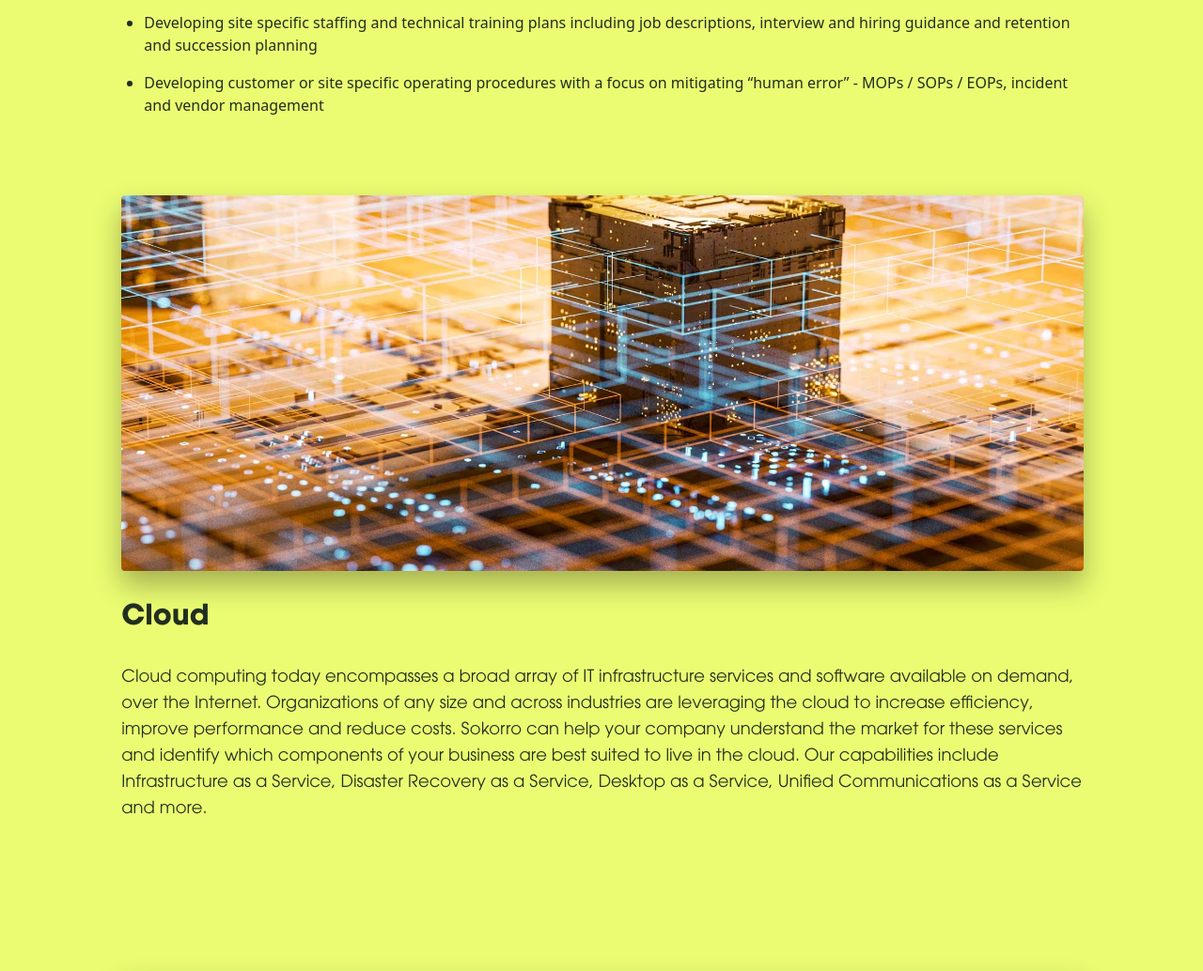
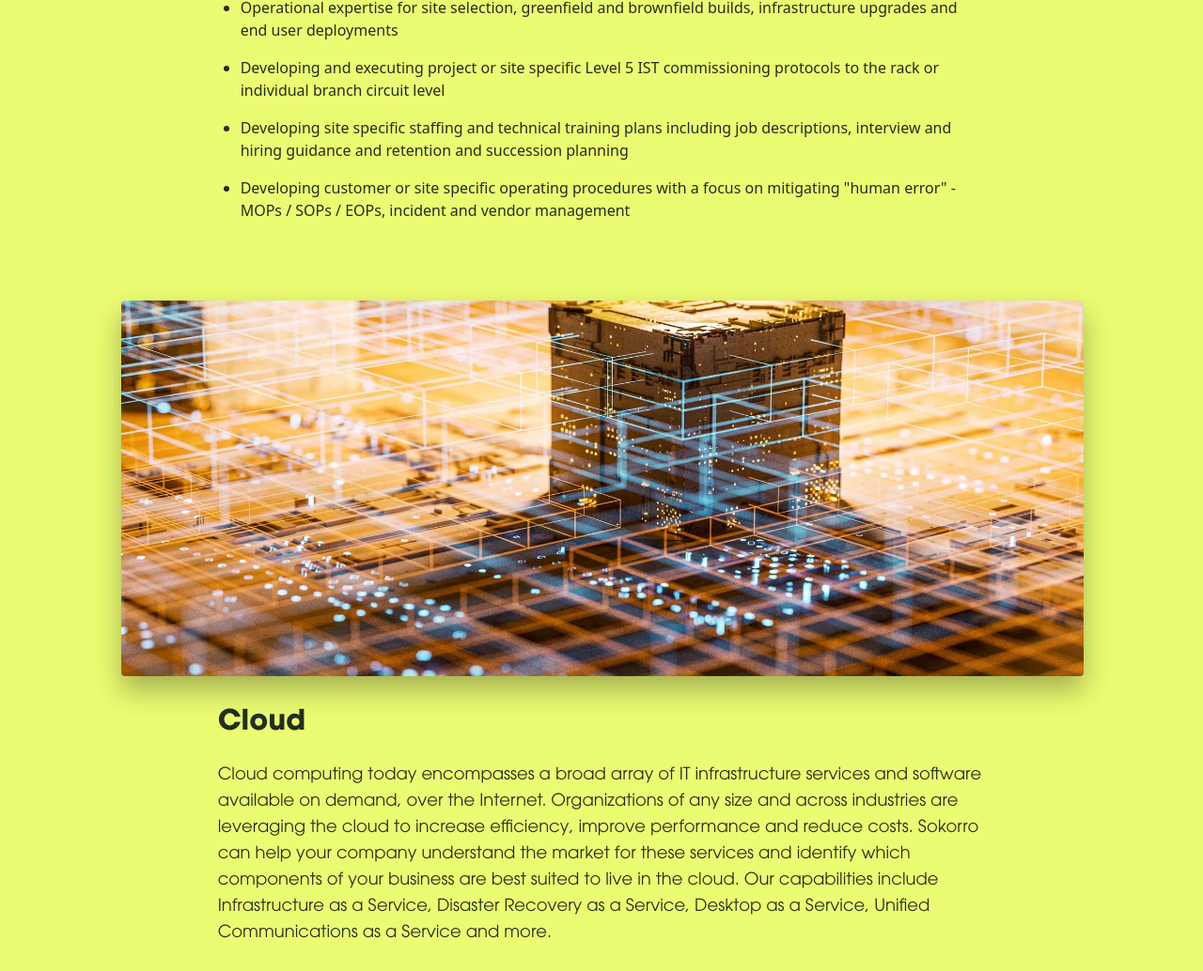
Before and after one commit to supermactacos/mv2-master, a Next.js app: page /solutions in a window 1280 px wide. Shown: the part 1601-2635 px from the top of the page at 94% size. Built offline with nearby package versions, Linux system fonts and the light colour scheme.

Commit message:
Centered solutions
f

```diff
--- a/app/page.tsx
+++ b/app/page.tsx
@@ -28,7 +28,7 @@ export default function Home() {
                       text="Sokorro"
                     />
                 </span>
-                <span className={`md:hidden text-4xl font-avantgarde-bold text-[#212e21] drop-shadow-[0_4px_4px_rgba(0,0,0,0.25)] text-center`}>
+                <span className={`md:hidden text-4xl font-avantgarde-bold text-[#212e21] drop-shadow-[0_4px_4px_rgba(0,0,0,0.25)]`}>
                   Sokorro
                 </span>
               </h1>
@@ -37,6 +37,7 @@ export default function Home() {
   Your Data Center Advisory and Infrastructure Partner.
               </h2>
 
+              <div className="w-[80%] mx-auto">
                 <div className="grid grid-cols-1 md:grid-cols-2 gap-8 md:gap-20 items-start">
                   <div className="w-full aspect-[16/11] mb-6 md:mb-0">
                     <Image
@@ -54,9 +55,8 @@ export default function Home() {
                     </p>
                   </div>
                 </div>
-            </div>
 
-            <div className="pb-8 p-10 m  text-center">
+                <div className="pb-8 p-10 m text-center">
                   <h2 className="text-4xl md:text-5xl font-bold text-[#212e21] mb-4 md:pt-12">
                     Strategic Partnership, Proven Results
                   </h2>
@@ -66,6 +66,8 @@ export default function Home() {
                 </div>
               </div>
             </div>
+          </div>
+        </div>
       </main>
     </div>
   );
--- a/app/solutions/page.tsx
+++ b/app/solutions/page.tsx
@@ -30,7 +30,6 @@ export default function Solutions() {
             {/* Colocation Section */}
             <div className="py-1 w-full">
               <div className="max-w-5xl space-y-8">
-
                 <Image
                   src="/lake.jpg"
                   alt="Data Center"
@@ -38,6 +37,7 @@ export default function Solutions() {
                   height={600}
                   className="rounded-sm shadow-[0_15px_30px_rgba(0,0,0,0.3)] w-full"
                 />
+                <div className="ml-[10%] mr-[10%]">
                   <h3 className="text-3xl font-avantgarde-bold text-[#212e21] mb-6">Data Center</h3>
                   <div className="space-y-6">
                     <p className="text-base md:text-lg font-avantgarde-bk text-[#212e21]">
@@ -60,8 +60,9 @@ Thanks to our unique institutional knowledge, Sokorro can quickly identify the p
                       <li>Operational expertise for site selection, greenfield and brownfield builds, infrastructure upgrades and end user deployments</li>
                       <li>Developing and executing project or site specific Level 5 IST commissioning protocols to the rack or individual branch circuit level</li>
                       <li>Developing site specific staffing and technical training plans including job descriptions, interview and hiring guidance and retention and succession planning</li>
-                    <li>Developing customer or site specific operating procedures with a focus on mitigating “human error” - MOPs / SOPs / EOPs, incident and vendor management</li>
+                      <li>Developing customer or site specific operating procedures with a focus on mitigating "human error" - MOPs / SOPs / EOPs, incident and vendor management</li>
                     </ul>
+                  </div>
                 </div>
               </div>
             </div>
@@ -69,7 +70,6 @@ Thanks to our unique institutional knowledge, Sokorro can quickly identify the p
             {/* Cloud Section */}
             <div className="py-10 md:py-20 w-full">
               <div className="max-w-5xl space-y-8">
-
                 <Image
                   src="/5.avif"
                   alt="Cloud Computing Services"
@@ -77,6 +77,7 @@ Thanks to our unique institutional knowledge, Sokorro can quickly identify the p
                   height={300}
                   className="rounded-sm shadow-[0_15px_30px_rgba(0,0,0,0.3)] w-full h-[400px] object-cover"
                 />
+                <div className="ml-[10%] mr-[10%]">
                   <h3 className="text-3xl font-avantgarde-bold text-[#212e21] mb-6">Cloud</h3>
                   <div className="space-y-6">
                     <p className="text-base md:text-lg font-avantgarde-bk text-[#212e21]">
@@ -86,11 +87,11 @@ Thanks to our unique institutional knowledge, Sokorro can quickly identify the p
                   </div>
                 </div>
               </div>
+            </div>
 
             {/* Network Section */}
             <div className="py-10 md:py-20 w-full">
               <div className="max-w-5xl space-y-8">
-
                 <Image
                   src="/tester.jpg"
                   alt="Network Infrastructure"
@@ -98,6 +99,7 @@ Thanks to our unique institutional knowledge, Sokorro can quickly identify the p
                   height={600}
                   className="rounded-sm shadow-[0_15px_30px_rgba(0,0,0,0.3)] w-full"
                 />
+                <div className="ml-[10%] mr-[10%]">
                   <h3 className="text-3xl font-avantgarde-bold text-[#212e21] mb-6">Network</h3>
                   <div className="space-y-6">
                     <p className="text-base md:text-lg font-avantgarde-bk text-[#212e21]">
@@ -112,6 +114,7 @@ Thanks to our unique institutional knowledge, Sokorro can quickly identify the p
               </div>
             </div>
           </div>
+        </div>
       </main>
     </div>
   )
```
Lines whose indentation alone changed are shown as unchanged.
